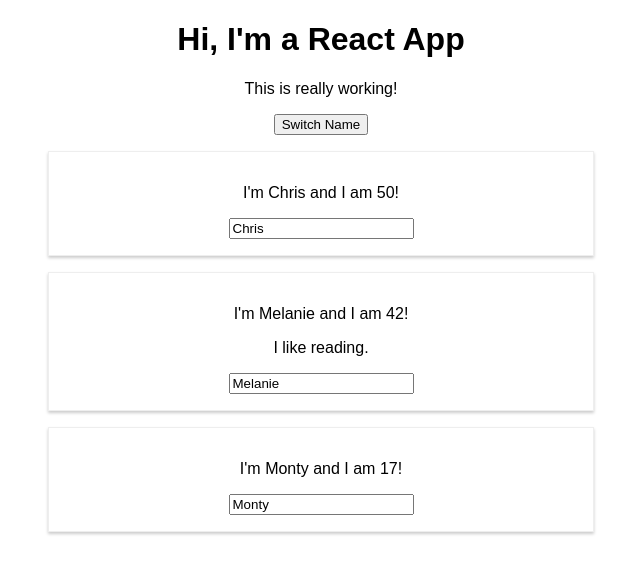
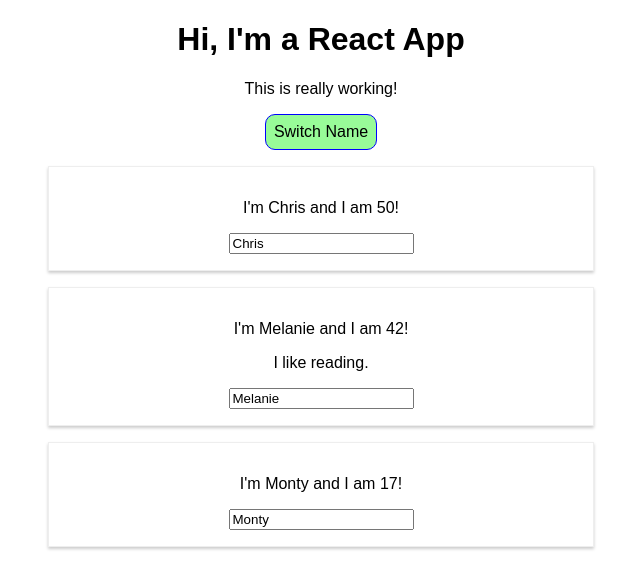
Before and after one commit to HeWhoShallNotBeMentioned/RCG_Project1_React_Frontend, a React (Create React App) app: page / in a window 1280 px wide. Shown: the top 588 px of the page, without its empty margins (319-959 px from the left). Built offline with nearby package versions, Linux system fonts and the light colour scheme.

Commit message:
add button styling via inline

```diff
--- a/src/App.js
+++ b/src/App.js
@@ -1,6 +1,5 @@
 import React, { Component } from 'react';
 import './App.css';
-
 import Person from './Person/Person';
 
 class App extends Component {
@@ -36,11 +35,22 @@ class App extends Component {
   };
 
   render() {
+    const styleButton = {
+      backgroundColor: 'PaleGreen',
+      font: 'inherit',
+      border: '1px solid blue',
+      padding: '8px',
+      cursor: 'pointer',
+      borderRadius: '10px',
+    };
     return (
       <div className="App">
         <h1>Hi, I'm a React App</h1>
         <p>This is really working!</p>
-        <button onClick={() => this.switchNameHandler('Christopher!!!!!!')}>
+        <button
+          style={styleButton}
+          onClick={() => this.switchNameHandler('Christopher!!!!!!')}
+        >
           Switch Name
         </button>
         <Person person={this.state.persons[0]} />
```
